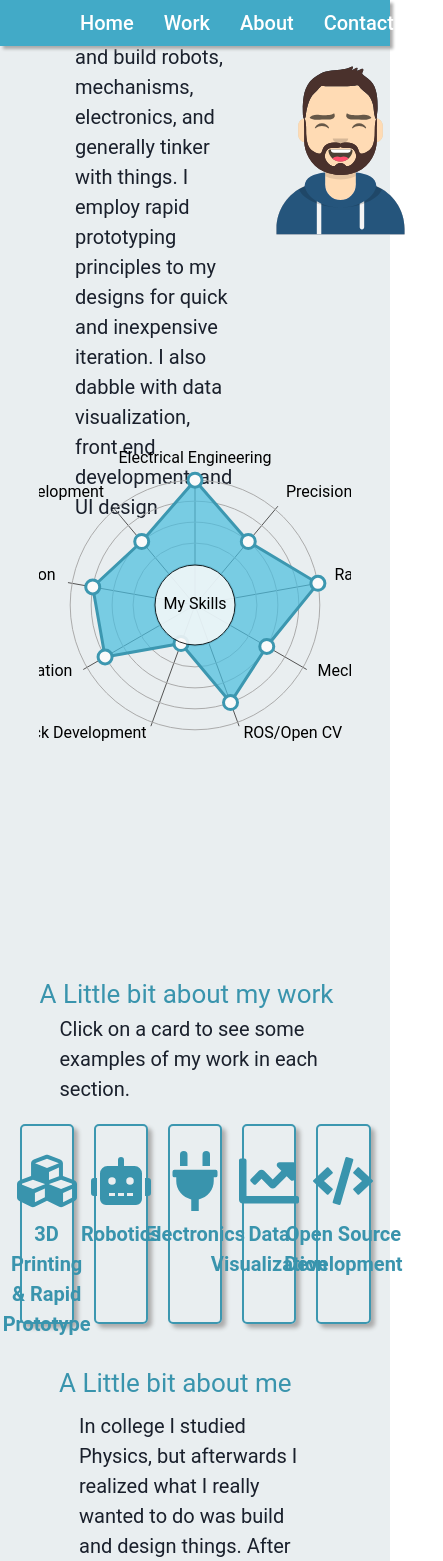
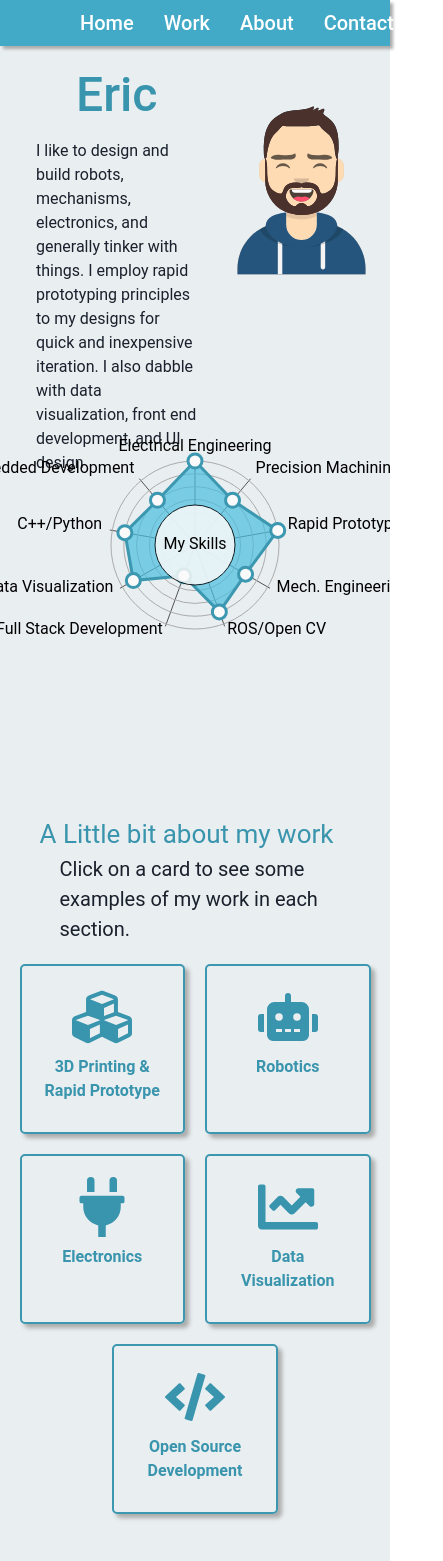
Before and after one commit to ericjunkins/about-me, a React (Create React App) app: page / in a window 390 px wide. Shown: the top 1561 px of the page, 443 px wide, since content can reach past the window. Built offline with nearby package versions, Linux system fonts and the light colour scheme; the HTML template or start-up script is replaced by a standard one.

Commit message:
Updating sizing and responsive styles

```diff
--- a/src/components/D3Container.js
+++ b/src/components/D3Container.js
@@ -1,7 +1,7 @@
 import React, {useState, useEffect} from "react";
 import {Center, Flex, Box} from "@chakra-ui/react";
 
-const D3Container = ({title, generate, data, color}) => {
+const D3Container = ({title, generate, data, color, margin}) => {
     useEffect(() => {
         let ele = document.getElementById('d3-' + title)
         generate({
@@ -9,7 +9,8 @@ const D3Container = ({title, generate, data, color}) => {
             width: ele.offsetWidth,
             height: ele.offsetHeight,
             data: data,
-            color: color
+            color: color,
+            margin: margin
         });
     }, [])
 
--- a/src/components/Introduction.js
+++ b/src/components/Introduction.js
@@ -3,14 +3,18 @@ import {Center, Flex, Box, Text, SimpleGrid, Image, HStack, VStack} from "@chakr
 
 import Myself from "./../assets/avatar.svg";
 
-const Introduction = (props) => {
+const Introduction = ({size}) => {
+    // let config = {fontSize: "20px"};
+    // if (size.width <= 500){
+    //     config
+    // }
     return (
-        <Center textAlign="start" w="100%" pt={15} mt={10}>
-            <Flex justify="space-between" w="80%" maxW="1500px" px={4}>
+        <Center textAlign="start" w="100%" pt={15} mt={"80px"}>
+            <Flex justify="space-between" w={["100%"]} maxW="1500px" px={4}>
                 <Center h="200px">
                 <VStack textAlign="start" px={5}>
                     <Text fontSize="48px" w="100%" fontWeight={500} color="nav.button" px={10}> Hi I'm Eric </Text>
-                    <Text fontSize="20px" px={0}> I like to design and build robots, mechanisms, electronics, and generally tinker with things. I employ rapid prototyping principles to my designs for quick and inexpensive iteration. I also dabble with data visualization, front end development, and UI design</Text>
+                    <Text fontSize={["16px","16px","16px","22px"]} px={0}> I like to design and build robots, mechanisms, electronics, and generally tinker with things. I employ rapid prototyping principles to my designs for quick and inexpensive iteration. I also dabble with data visualization, front end development, and UI design</Text>
                 </VStack>
                 </Center>
                 <Image src={Myself} alt="Robot" boxSize="180px"/>
--- a/src/components/Navbar.js
+++ b/src/components/Navbar.js
@@ -21,16 +21,16 @@ const Navbar = (props) => {
         <Flex justify="space-between" background="nav.background" py={2} w="100%" px={20} boxShadow="3px 3px 3px #ababab" position="fixed">
             <Box></Box>
             <HStack spacing="30px" color="#fff">
-                <NavButton onClick={() => navTo("/#home")}>
+                <NavButton onClick={() => navTo("/about-me/#home")}>
                     <Text fontSize="20px" fontWeight={500}> Home </Text>
                 </NavButton>
-                <NavButton onClick={() => navTo("/#work")}>
+                <NavButton onClick={() => navTo("/about-me/#work")}>
                     <Text fontSize="20px" fontWeight={500}> Work </Text>
                 </NavButton>
-                <NavButton onClick={() => navTo("/#about")}>
+                <NavButton onClick={() => navTo("/about-me/#about")}>
                     <Text fontSize="20px" fontWeight={500}> About </Text>
                 </NavButton>
-                <NavButton onClick={() => navTo("/#contact")}>
+                <NavButton onClick={() => navTo("/about-me/#contact")}>
                     <Text fontSize="20px" fontWeight={500}> Contact </Text>
                 </NavButton>
                 {/* <NavButton onClick={() => navTo("/#home")}>
--- a/src/components/ProjectCard.js
+++ b/src/components/ProjectCard.js
@@ -11,9 +11,9 @@ const ProjectCard = ({icon, title, toggle, location}) => {
 
     return (
         <Center w="100%" h="100%" border="2px solid #3c97b0" boxShadow="4px 4px 4px #ababab" borderRadius="5px" onClick={cardClick} cursor="pointer">
-            <VStack px={10} h="75%">
+            <VStack px={[5,10]} h="75%">
                 <Icon as={icon} color="nav.button" boxSize="60px"/>
-                <Text fontSize="20px" fontWeight={700} color="nav.button"> {title} </Text>
+                <Text fontSize={["16px","20px"]} fontWeight={700} color="nav.button"> {title} </Text>
             </VStack>
         </Center>
     )
--- a/src/components/SkillsChart.js
+++ b/src/components/SkillsChart.js
@@ -5,27 +5,26 @@ import D3Container from "./D3Container";
 import {GenerateChart} from "./d3/SpiderChart";
 import {skills} from "../data/skillset";
 
-const SkillsChart = (props) => {
-
+const SkillsChart = ({size}) => {
+    let margin;
+    if (size.width < 500) {
+        margin = { top: 20, bottom: 20, right: 20, left: 20}
+    } else if (size.width < 900) {
+        margin = { top: 20, bottom: 20, right: 40, left: 40}
+    } else {
+        margin = { top: 0, bottom: 0, right: 90, left: 90}
+    }
     return (
         <Center pt={0} w="100%">
-            <VStack w="100%" h="100%">
-                {/* <Text fontSize="28px"> What do I do? </Text> */}
-                <Box  h="700px" w="80%" maxW="900px">
+            <Box h={["500px", "500px", "500px", "700px"]} w={["100%"]} maxW={["768px"]}>
                 <D3Container
                     title="spider-chart"
                     generate={GenerateChart}
                     data={skills}
                     color="#49bede"
-                        margin={{
-                            top: 0,
-                            bottom: 0,
-                            left: 20,
-                            right: 20
-                        }}
+                    margin={margin}
                 />
             </Box>
-            </VStack>
         </Center>
     )
 }
--- a/src/components/Work.js
+++ b/src/components/Work.js
@@ -1,5 +1,5 @@
 import React, {useState} from "react";
-import {Center, Flex, Box, Text, SimpleGrid, Image, Link, Tag, Tooltip} from "@chakra-ui/react";
+import {Center, Flex, Box, Text, Grid, GridItem, Image, Link, Tag, Tooltip, SimpleGrid} from "@chakra-ui/react";
 
 import ProjectCard from "./ProjectCard";
 import {FaCubes, FaRobot, FaPlug, FaCode, FaChartLine} from "react-icons/fa";
@@ -54,11 +54,11 @@ const Prototyping = (props) => {
                 using items like 3D printers (FDM, SLS, SLA, metallic), laser cutter, vacuum form, and casting to create designs that are easily and quickly testable and iterable. I've been
                 using these skills both towards robotic applications, as well as IoT sensor development platforms.
             </Text>
-            <SimpleGrid columns={2} spacing="20px" py={5}>
+            <SimpleGrid columns={2} spacing="20px" py={5} >
                 <Center>
-                    <Image src={rpi} alt="Raspberry Pi"/>
+                    <Image src={rpi} alt="Raspberry Pi" h="120px"/>
                 </Center>
-                <Image src={arduino} alt="Arduino" />
+                <Image src={arduino} alt="Arduino" h="120px"/>
             </SimpleGrid>
             <Text py={5} fontSize={"20px"} px={5}>
                 In development of rapid prototype robotic systems I leveraged devices such as Raspberry Pi, Arduino, BeagleBone, and other linux-based and micro-controller systems.
@@ -199,7 +199,6 @@ const Work = (props) => {
 
     return (
         <Box>
-
             <Center w="100%">
                 <Box w="90%" maxW="1500px" id="work">
                     <Box textAlign="start" px={5} py={5}>
@@ -208,33 +207,49 @@ const Work = (props) => {
                             Click on a card to see some examples of my work in each section.
                         </Text>
                     </Box>
-                    <SimpleGrid columns={5} h="200px" spacing={5}>
+                    <Grid
+                        templateColumns={["repeat(4, 1fr)", "repeat(4, 1fr)", "repeat(6, 1fr)", "repeat(5, 1fr)"]}
+                        templateRows={["repeat(3, 1fr)","repeat(3, 1fr)","repeat(2, 1fr)","repeat(1, 1fr)"]}
+                        h={["550px", "500px", "400px", "200px" ]}
+                        columnGap={5}
+                        rowGap={5}
+                    >
+                        <GridItem colSpan={[2,2,2,1]} rowSpan={1}>
                             <ProjectCard
                                 icon={FaCubes}
                                 title={"3D Printing & Rapid Prototype"}
                                 toggle={toggleSection}
                             />
+                        </GridItem>
+                        <GridItem colSpan={[2,2,2,1]} rowSpan={1}>
                             <ProjectCard
                                 icon={FaRobot}
                                 title={"Robotics"}
                                 toggle={toggleSection}
                             />
+                        </GridItem>
+                        <GridItem colSpan={[2,2,2,1]} rowSpan={1}>
                             <ProjectCard
                                 icon={FaPlug}
                                 title={"Electronics"}
                                 toggle={toggleSection}
                             />
+                        </GridItem>
+                        <GridItem colSpan={[2,2,2,1]} rowSpan={1} colStart={[3, 3 , 2, 4]}>
                             <ProjectCard
                                 icon={FaChartLine}
                                 title={"Data Visualization"}
                                 toggle={toggleSection}
                             />
+                        </GridItem>
+                        <GridItem colSpan={[2,2,2,1]} rowSpan={1} colStart={[2,'none', 4, 5]}>
                             <ProjectCard
                                 icon={FaCode}
                                 title={"Open Source Development"}
                                 toggle={toggleSection}
                             />
-                    </SimpleGrid>
+                        </GridItem>
+                    </Grid>
                 </Box>
             </Center>
             <Center w="100%">
--- a/src/components/d3/SpiderChart.js
+++ b/src/components/d3/SpiderChart.js
@@ -11,19 +11,19 @@ let radialScale = d3.scaleLinear()
 
 
 function chart(config){
-    var width = config.width,
-        height = config.height,
+    let margin = (config.margin ?
+        config.margin :
+        {top: 0, bottom: 0, left: 0, right: 0}
+    )
+
+    var width = config.width - margin.left - margin.right,
+        height = config.height - margin.top - margin.bottom,
         id = config.id,
         svg,
         data = config.data,
         radarChart,
         color = config.color
 
-
-    let margin = (config.margin ?
-        config.margin :
-        {top: 0, bottom: 0, left: 0, right: 0}
-    )
 
     function spider(){
         initialize();
@@ -33,8 +33,8 @@ function chart(config){
     const initialize = () => {
         svg = d3.select('#' + id)
             .append('svg')
-            .attr('height', height)
-            .attr('width', width)
+            .attr('height', height + margin.top + margin.bottom)
+            .attr('width', width + margin.left + margin.right)
             .append('g')
             .attr('transform', 'translate(' + margin.left + ',' + margin.top + ')');
 
--- a/src/data/skillset.js
+++ b/src/data/skillset.js
@@ -5,7 +5,7 @@ export const skills = [
     {label: "Data Visualization", value: 4, anchor: 'end'},
     {label: "Full Stack Development", value: 1, anchor: 'end'},
     {label: "ROS/Open CV", value: 4, anchor: 'start'},
-    {label: "Mechanical Engineering", value: 3, anchor: 'start'},
-    {label: "Rapid Prototyping", value: 5, anchor: 'start'},
+    {label: "Mech. Engineering", value: 3, anchor: 'start'},
+    {label: "Rapid Prototype", value: 5, anchor: 'start'},
     {label: "Precision Machining", value: 3, anchor: 'start'},
 ]
--- a/src/views/Home.js
+++ b/src/views/Home.js
@@ -1,4 +1,4 @@
-import React, {useState} from "react";
+import React, {useState, useEffect} from "react";
 import {Center, Box, Flex, Text, Divider} from "@chakra-ui/react";
 import Navbar from "../components/Navbar";
 import Introduction from "../components/Introduction";
@@ -9,20 +9,41 @@ import Contact from "./../components/Contact";
 
 const Home = (props) => {
 
+    const size = useWindowSize();
+
+    function useWindowSize() {
+        const [windowSize, setWindowSize] = useState({
+          width: undefined,
+          height: undefined
+        });
+
+        useEffect(()=>{
+          function handleResize() {
+            setWindowSize({
+              width: window.innerWidth,
+              height: window.innerHeight
+            })
+          }
+          window.addEventListener("resize", handleResize);
+
+          handleResize();
+
+          return () => window.removeEventListener("resize", handleResize);
+        }, []);
+        return windowSize
+    }
+
     return (
         <Center w="100vw" bg="site.background" fontFamily={`"Roboto", "Avenir", "Segoe UI", sans-serif;`} id="home">
             <Box w="100%" bg="site.background">
-                <Navbar />
-                <Introduction />
-                <SkillsChart />
-                <Work />
-                <About />
+                <Navbar size={size}/>
+                <Introduction size={size}/>
+                <SkillsChart size={size}/>
+                <Work size={size}/>
+                <About size={size}/>
                 <Center w="100%">
-                    <Box borderBottom="1px solid #000" w="80%" maxW="1500px">
-
-                    </Box>
+                    <Box borderBottom="1px solid #000" w="80%" maxW="1500px"></Box>
                 </Center>
-
                 <Contact />
             </Box>
         </Center>
```
Lines whose indentation alone changed are shown as unchanged.
